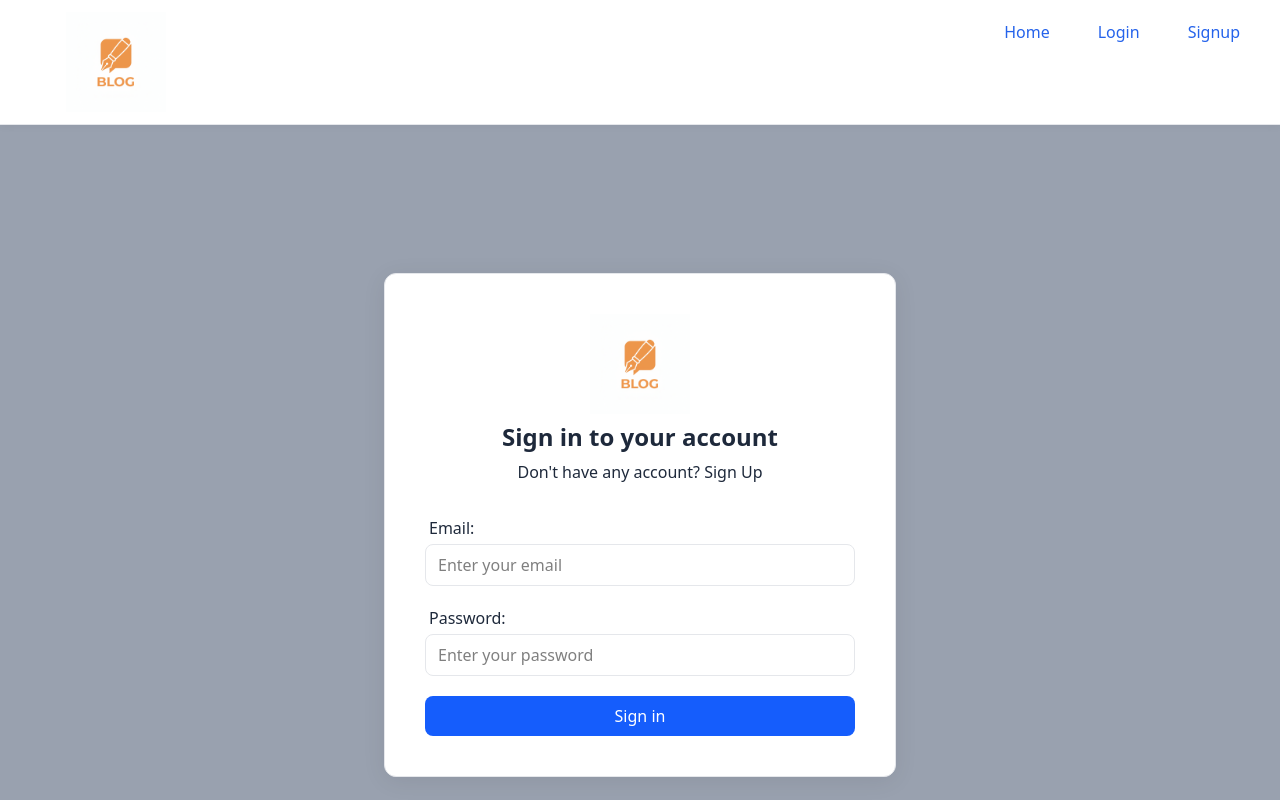
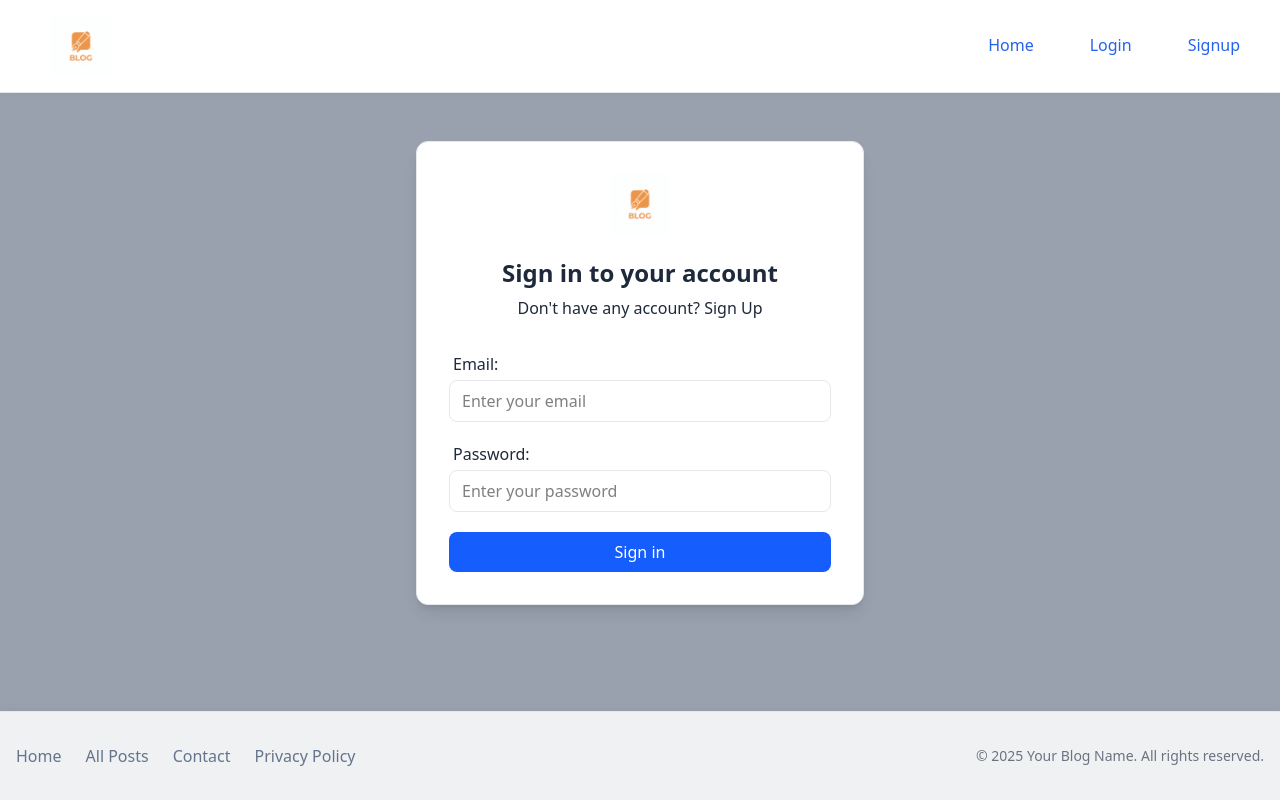
Before and after one commit to Nalin-Kumar2004/react-appwrite-blog-app, a React (Vite) app: page /login in a window 1280 px wide. Shown: the top 800 px of the page. Built offline with nearby package versions, Linux system fonts and the light colour scheme; no server answers.

Commit message:
Refactor UI for professional appearance: adjust logo sizes, improve header layout, and enhance form styling for better user experience

```diff
--- a/src/components/Header/Header.jsx
+++ b/src/components/Header/Header.jsx
@@ -38,15 +38,15 @@ function Header() {
 
 
   return (
-    <header className='py-3 shadow bg-gray-500'>
+    <header className='py-4 shadow bg-gray-500'>
       <Container>
-        <nav className='flex'>
-          <div className='mr-4'>
+        <nav className='flex items-center justify-between'>
+          <div className='flex-shrink-0'>
             <Link to='/'>
-              <Logo width='200px' />
+              <Logo width='130px' />
             </Link>
           </div>
-          <ul className='flex ml-auto'>
+          <ul className='flex items-center space-x-2'>
             {navItems.map((item) =>
             item.active ? (
               <li key={item.name}>
--- a/src/components/Login.jsx
+++ b/src/components/Login.jsx
@@ -27,10 +27,10 @@ function Login() {
     }
 
   return (
-    <div className="flex items-center justify-center w-full min-h-screen py-8">
-        <div className={`mx-auto w-full max-w-lg bg-gray-100 rounded-xl p-10 border border-black/10`}>
-        <div className="mb-2 flex justify-center">
-                    <Logo width="200px" />
+    <div className="flex items-center justify-center w-full py-12">
+        <div className={`mx-auto w-full max-w-md bg-white rounded-xl p-8 border border-gray-200 shadow-lg`}>
+        <div className="mb-6 flex justify-center">
+                    <Logo width="120px" />
         </div>
         <h2 className="text-center text-2xl font-bold leading-tight">Sign in to your account</h2>
         <p className="mt-2 text-center text-base text-black/60">
--- a/src/components/Logo.jsx
+++ b/src/components/Logo.jsx
@@ -1,15 +1,15 @@
 import React from 'react'
 
-// === Copilot: Using custom logo.png with maximum visibility sizing ===
-// Large size for excellent visibility across header, footer, and forms
-function Logo({width = '200px'}) {
+// === Copilot: Using custom logo.png with professional sizing ===
+// Balanced size for professional appearance across header and forms
+function Logo({width = '130px'}) {
   return (
     <img
       src="/logo.png"
       alt="Blog Logo"
       style={{
         width: width,
-        height: '100px',
+        height: '60px',
         objectFit: 'contain'
       }}
       className="object-contain"
--- a/src/components/Signup.jsx
+++ b/src/components/Signup.jsx
@@ -27,10 +27,10 @@ function Signup() {
     }
 
   return (
-    <div className="flex items-center justify-center w-full min-h-screen py-8">
-            <div className={`mx-auto w-full max-w-lg bg-gray-100 rounded-xl p-10 border border-black/10`}>
-            <div className="mb-2 flex justify-center">
-                <Logo width="200px" />
+    <div className="flex items-center justify-center w-full py-12">
+            <div className={`mx-auto w-full max-w-md bg-white rounded-xl p-8 border border-gray-200 shadow-lg`}>
+            <div className="mb-6 flex justify-center">
+                <Logo width="120px" />
             </div>
                 <h2 className="text-center text-2xl font-bold leading-tight">Sign up to create account</h2>
                 <p className="mt-2 text-center text-base text-black/60">
--- a/src/pages/Post.jsx
+++ b/src/pages/Post.jsx
@@ -33,17 +33,19 @@ export default function Post() {
     };
 
     return post ? (
-        <div className="py-8">
+        <div className="py-8 min-h-screen">
             <Container>
-                <div className="w-full flex justify-center mb-4 relative border rounded-xl p-2">
+                <div className="max-w-4xl mx-auto">
+                    {/* Featured Image */}
+                    <div className="w-full flex justify-center mb-8 relative">
                         <img
                             src={appwriteService.getFileView(post.featuredImage)}
                             alt={post.title}
-                        className="rounded-xl max-h-[400px] w-auto object-contain shadow-md"
+                            className="rounded-xl max-h-[500px] w-full object-cover shadow-lg"
                         />
 
                         {isAuthor && (
-                        <div className="absolute right-6 top-6">
+                            <div className="absolute right-4 top-4">
                                 <Link to={`/edit-post/${post.$id}`}>
                                     <Button bgColor="bg-green-500" className="mr-3">
                                         Edit
@@ -55,11 +57,16 @@ export default function Post() {
                             </div>
                         )}
                     </div>
-                <div className="w-full mb-6 text-center">
-                    <h1 className="text-3xl font-extrabold mb-2">{post.title}</h1>
+
+                    {/* Title */}
+                    <div className="w-full mb-8 text-center">
+                        <h1 className="text-4xl md:text-5xl font-bold text-gray-800 leading-tight">{post.title}</h1>
                     </div>
-                <div className="rendered-content mx-auto max-w-2xl bg-white bg-opacity-80 rounded-lg p-6 shadow">
+
+                    {/* Content */}
+                    <div className="rendered-content mx-auto max-w-3xl bg-white rounded-xl p-8 shadow-lg prose prose-lg">
                         {parse(post.content)}
+                    </div>
                 </div>
             </Container>
         </div>
```
Also changed, not shown: copilot-changelog.txt. Lines whose indentation alone changed are shown as unchanged.
